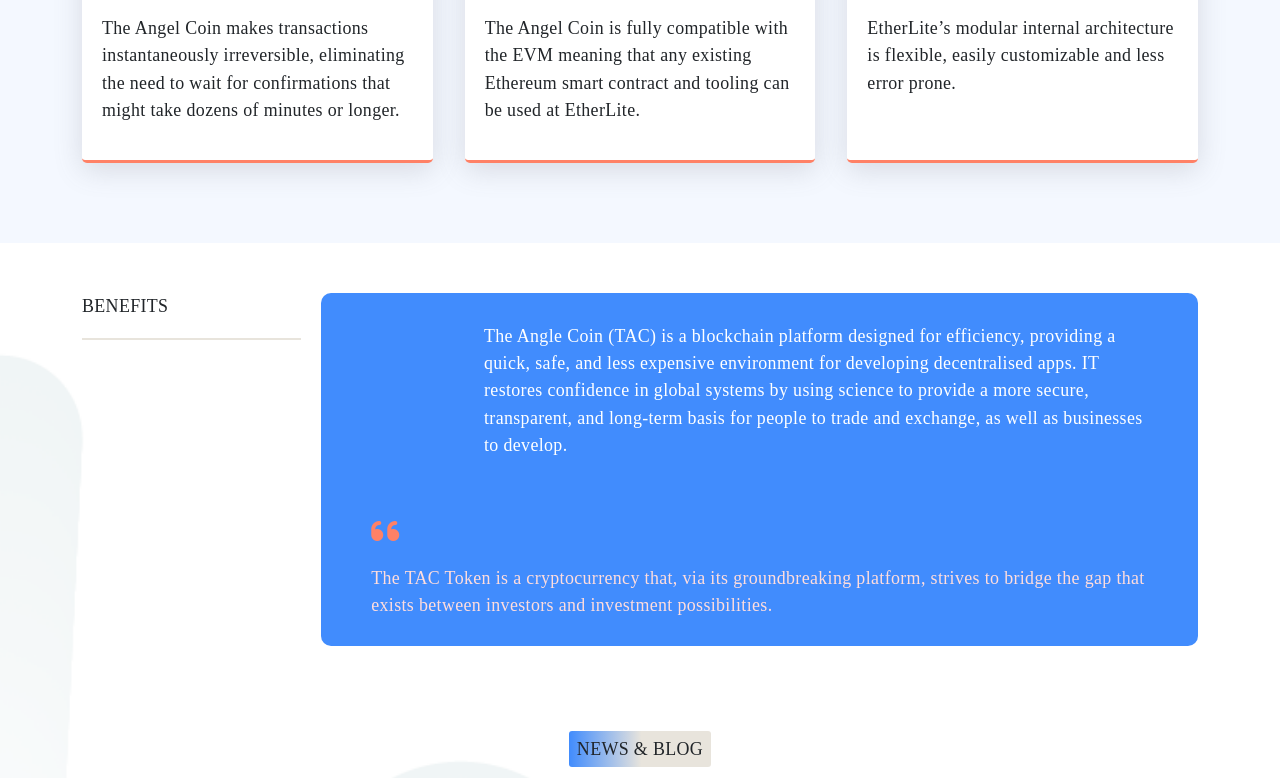
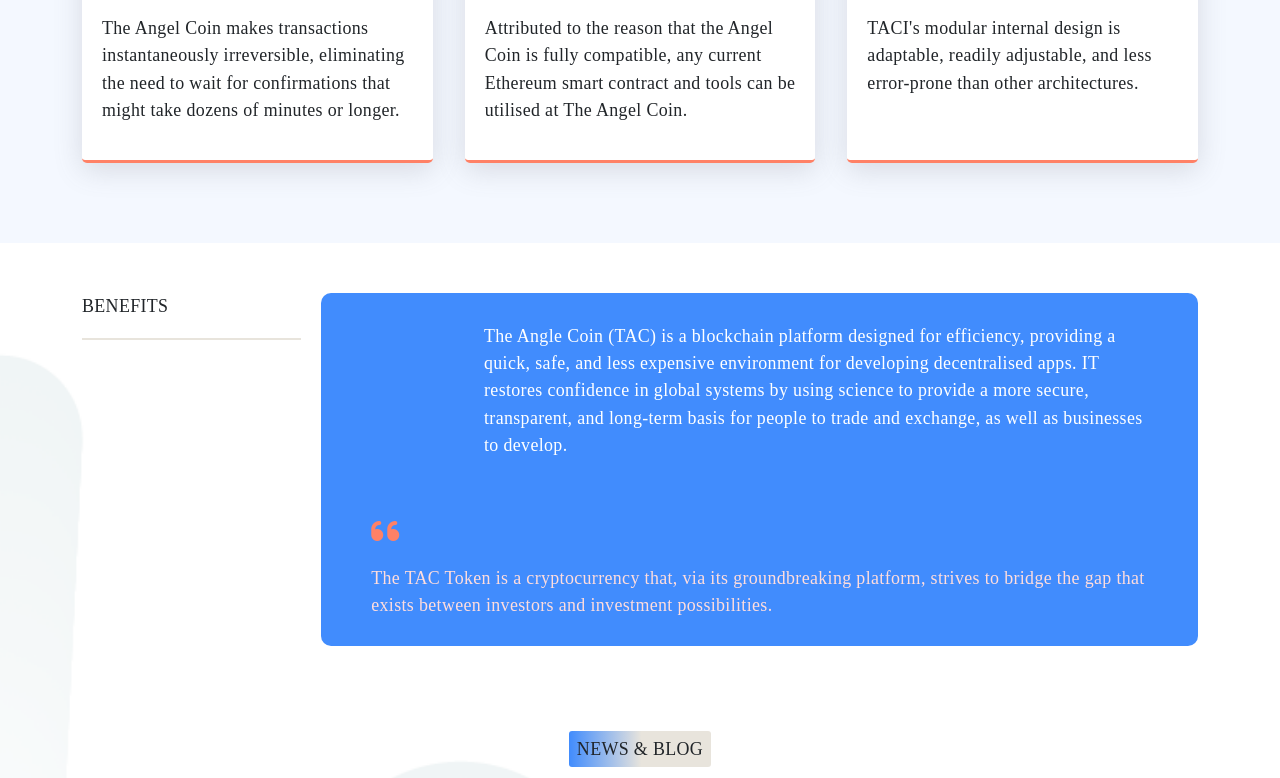
Before and after one commit to DiTechCDM/The-Angel-Coin-Progress1.github.io, a plain HTML site: page index.html in a window 1280 px wide. Shown: the part 4123-4901 px from the top of the page. Drawn offline with nearby package versions, Linux system fonts and the light colour scheme; a web font is replaced by a local one.

Commit message:
index.html

```diff
--- a/index.html
+++ b/index.html
@@ -505,15 +505,15 @@
                     <span>
                         <h4>Compatible</h4> <span class="img-logo"><img src="./Assets/Logos/puzzle.png" alt=""></span>
                     </span>
-                    <p>The Angel Coin is fully compatible with the EVM meaning that any existing Ethereum smart contract
-                        and
-                        tooling can be used at EtherLite. </p>
+                    <p>Attributed to the reason that the Angel Coin is fully compatible, any current Ethereum smart
+                        contract and tools can be utilised at The Angel Coin.</p>
                 </div>
                 <div class="grid-col-09">
                     <span>
                         <h4>Modular</h4> <span class="img-logo"><img src="./Assets/Logos/modular.png" alt=""></span>
                     </span>
-                    <p>EtherLite’s modular internal architecture is flexible, easily customizable and less error prone.
+                    <p>TACI's modular internal design is adaptable, readily adjustable, and less error-prone than other
+                        architectures.
                     </p>
                 </div>
             </div>
```
